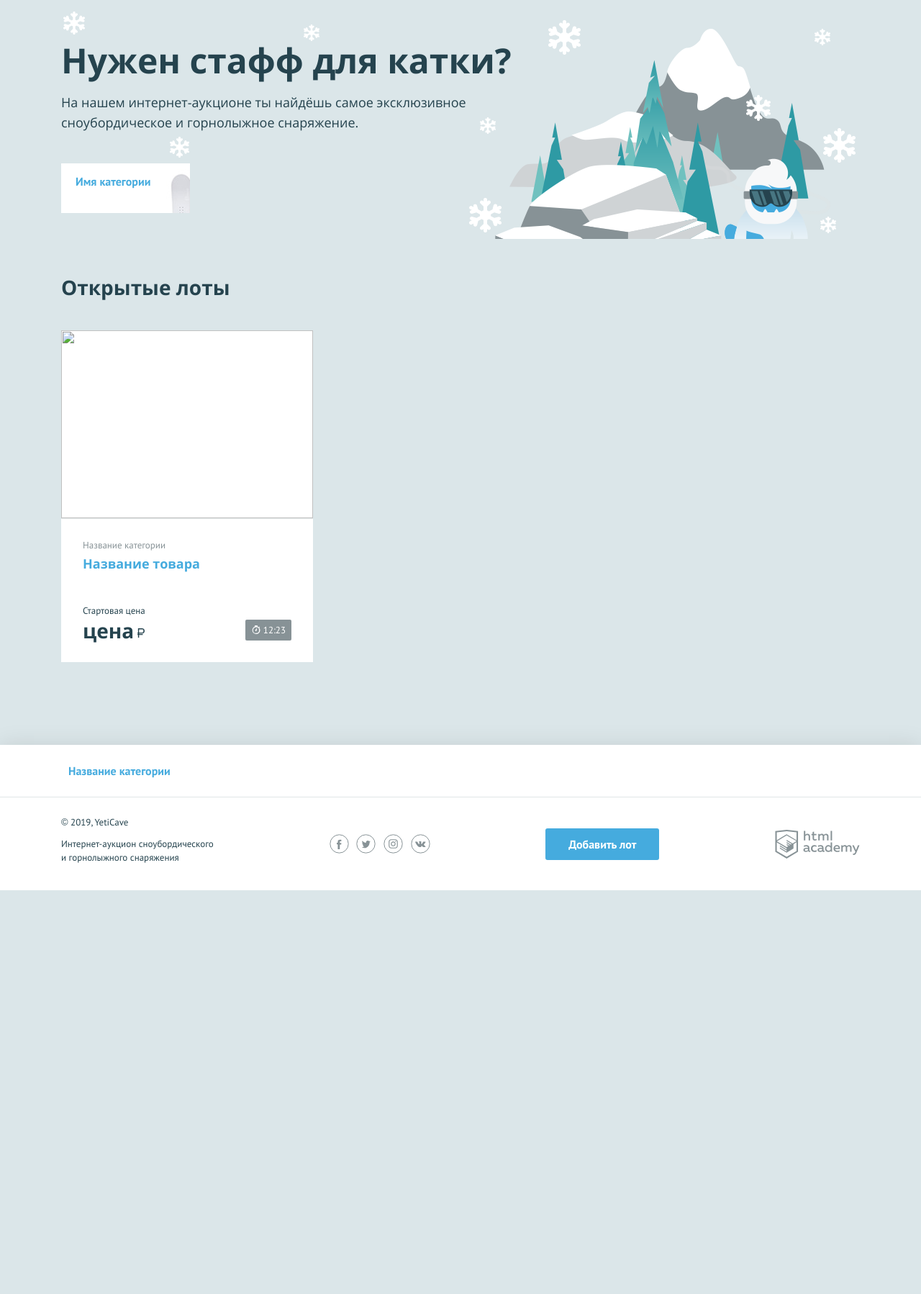
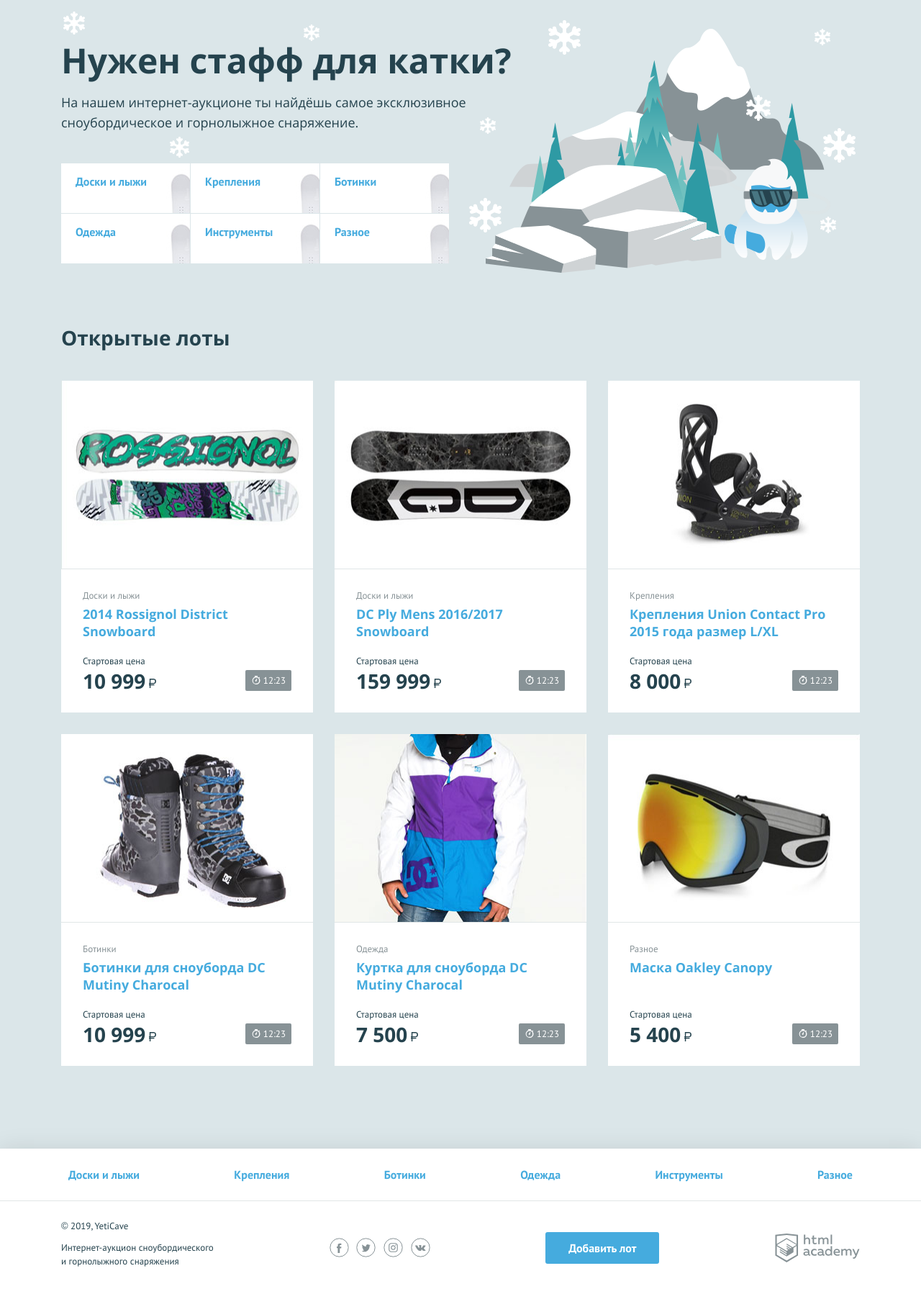
Before and after one commit to AntPzk90/Yeti-Cave, a PHP site: page / in a window 1280 px wide. Shown: the part 107-1905 px from the top of the page at 72% size. Before the commit the page ends 1344 px from the top, so only its background shows below. Run offline with PHP 8.4, Linux system fonts and the light colour scheme.

Commit message:
add module2

```diff
--- a/index.php
+++ b/index.php
@@ -2,14 +2,62 @@
 $is_auth = rand(0, 1);
 
 $user_name = 'some_name'; // укажите здесь ваше имя
+$categorys = ['Доски и лыжи', 'Крепления', 'Ботинки', 'Одежда', 'Инструменты', 'Разное'];
+$items = [
+    [
+        'title' => '2014 Rossignol District Snowboard',
+        'category' => 'Доски и лыжи',
+        'price' => '10999',
+        'img' => 'img/lot-1.jpg',
+    ],
+    [
+        'title' => 'DC Ply Mens 2016/2017 Snowboard',
+        'category' => 'Доски и лыжи',
+        'price' => '159999',
+        'img' => 'img/lot-2.jpg',
+    ],
+    [
+        'title' => 'Крепления Union Contact Pro 2015 года размер L/XL',
+        'category' => 'Крепления',
+        'price' => '8000',
+        'img' => 'img/lot-3.jpg',
+    ],
+    [
+        'title' => 'Ботинки для сноуборда DC Mutiny Charocal',
+        'category' => 'Ботинки',
+        'price' => '10999',
+        'img' => 'img/lot-4.jpg',
+    ],
+    [
+        'title' => 'Куртка для сноуборда DC Mutiny Charocal',
+        'category' => 'Одежда',
+        'price' => '7500',
+        'img' => 'img/lot-5.jpg',
+    ],
+    [
+        'title' => 'Маска Oakley Canopy',
+        'category' => 'Разное',
+        'price' => '5400',
+        'img' => 'img/lot-6.jpg',
+    ],
+];
+function get_price($price) {
+
+    if($price < 1000) {
+        return $price . '<b class="rub">р</b>';
+    } else {
+        return number_format(ceil($price), 0, ' ', ' ') . '<b class="rub">р</b>';
+    }
+
+}
 ?>
 <!DOCTYPE html>
 <html lang="ru">
 <head>
     <meta charset="UTF-8">
     <title>Главная</title>
-    <link href="../css/normalize.min.css" rel="stylesheet">
-    <link href="../css/style.css" rel="stylesheet">
+    <link href="static/css/normalize.min.css" rel="stylesheet">
+    <link href="static/css/style.css" rel="stylesheet">
 </head>
 <body>
 <div class="page-wrapper">
@@ -52,10 +100,11 @@
         <h2 class="promo__title">Нужен стафф для катки?</h2>
         <p class="promo__text">На нашем интернет-аукционе ты найдёшь самое эксклюзивное сноубордическое и горнолыжное снаряжение.</p>
         <ul class="promo__list">
-            <!--заполните этот список из массива категорий-->
-            <li class="promo__item promo__item--boards">
-                <a class="promo__link" href="pages/all-lots.html">Имя категории</a>
-            </li>
+            <?php foreach($categorys as $category): ?>
+                <li class="promo__item promo__item--boards">
+                    <a class="promo__link" href="pages/all-lots.html"><?=$category?></a>
+                </li>
+            <?php endforeach; ?>
         </ul>
     </section>
     <section class="lots">
@@ -63,18 +112,18 @@
             <h2>Открытые лоты</h2>
         </div>
         <ul class="lots__list">
-            <!--заполните этот список из массива с товарами-->
-            <li class="lots__item lot">
+            <?php foreach($items as $key => $item): ?>
+                <li class="lots__item lot">
                 <div class="lot__image">
-                    <img src="" width="350" height="260" alt="">
+                    <img src="static/<?= $item['img']; ?>" width="350" height="260" alt="">
                 </div>
                 <div class="lot__info">
-                    <span class="lot__category">Название категории</span>
-                    <h3 class="lot__title"><a class="text-link" href="pages/lot.html">Название товара</a></h3>
+                    <span class="lot__category"><?=$item['category']?></span>
+                    <h3 class="lot__title"><a class="text-link" href="pages/lot.html"><?=$item['title']?></a></h3>
                     <div class="lot__state">
                         <div class="lot__rate">
                             <span class="lot__amount">Стартовая цена</span>
-                            <span class="lot__cost">цена<b class="rub">р</b></span>
+                            <span class="lot__cost"><?= get_price($item['price'])?></span>
                         </div>
                         <div class="lot__timer timer">
                             12:23
@@ -82,6 +131,7 @@
                     </div>
                 </div>
             </li>
+            <?php endforeach; ?>
         </ul>
     </section>
 </main>
@@ -91,9 +141,11 @@
     <nav class="nav">
         <ul class="nav__list container">
             <!--заполните этот список из массива категорий-->
-            <li class="nav__item">
-                <a href="pages/all-lots.html">Название категории</a>
-            </li>
+            <?php foreach($categorys as $category): ?>
+                <li class="nav__item">
+                    <a href="<?= $category?>.html"><?= $category ?></a>
+                </li>
+            <?php endforeach; ?>
         </ul>
     </nav>
     <div class="main-footer__bottom container">
```
